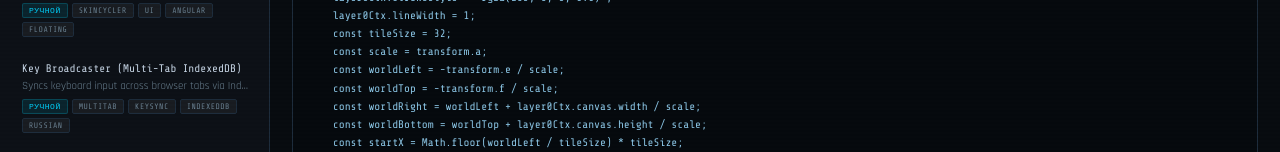
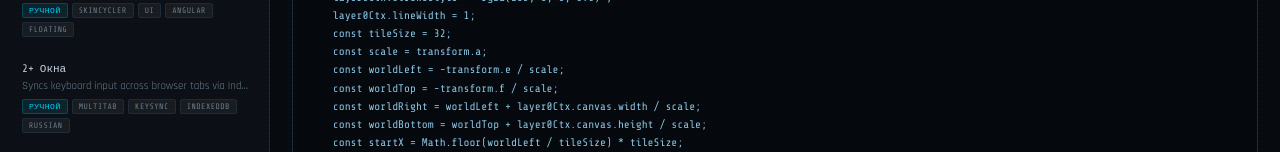
Before and after one commit to AnthonyMANMAN/Game-Of-Bombs-Scripts, a plain HTML site: page script-dashboard.html in a window 1280 px wide. Shown: the part 462-614 px from the top of the page. Drawn offline with nearby package versions, Linux system fonts and the light colour scheme.

Commit message:
Update Key Broadcaster name to '2+ Окна'

```diff
--- a/script-dashboard.html
+++ b/script-dashboard.html
@@ -646,7 +646,7 @@ console.log('Combined (EN+RU) loaded! J/О=AutoChain | L/Д=K-Stick | H/Р=SkinC
 })()`
   },
   {
-    id:'builtin_key_broadcaster',name:'Key Broadcaster (Multi-Tab IndexedDB)',
+    id:'builtin_key_broadcaster',name:'2+ Окна',
     description:'Syncs keyboard input across browser tabs via IndexedDB. Mirrors W/A/S/D/K and arrow keys in real-time. V key toggles on/off. Shows a green/red indicator. Supports Russian layout (Ц/Ф/Ы/В etc.).',
     trigger:'manual',tags:['multitab','keysync','indexeddb','russian'],runCount:0,created:1700000004000,builtin:true,
     code:`let db;const dbName="gameOfBombsKeyEvents",storeName="keyEvents",windowId=Math.random().toString(36).substring(2,15);
```
